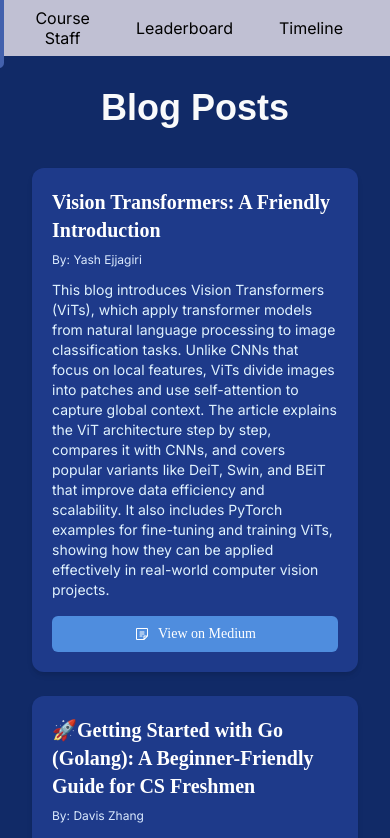
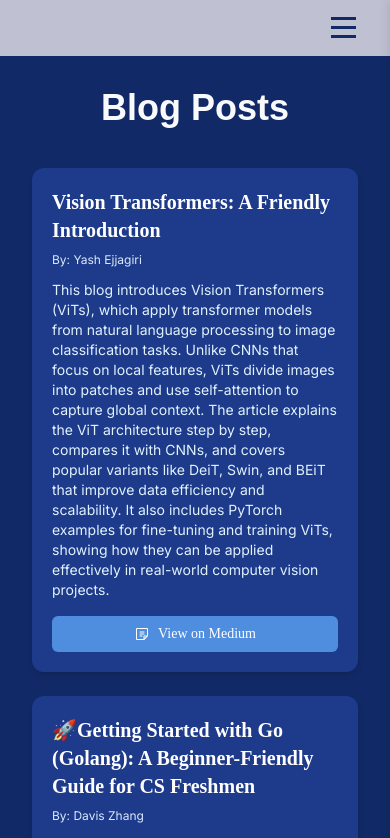
Before and after one commit to somyas25/cs124h, a Next.js app: page /resources in a window 390 px wide. Shown: the top 838 px of the page. Built offline with nearby package versions, Linux system fonts and the light colour scheme; a web font is replaced by a local one.

Commit message:
Making navbar into sidebar on smaller screens

```diff
--- a/components/navbar.js
+++ b/components/navbar.js
@@ -1,20 +1,56 @@
 "use client";
 
-import React from "react";
+import React, { useState, useEffect } from "react";
 import Link from "next/link";
 import { usePathname } from "next/navigation";
 import styles from "../styles/Navbar.module.css";
 
 const Navbar = () => {
   const pathname = usePathname();
+  const [isSidebarOpen, setIsSidebarOpen] = useState(false);
+  const [isMobile, setIsMobile] = useState(false);
+
+  useEffect(() => {
+    const checkScreenSize = () => {
+      setIsMobile(window.innerWidth <= 768);
+    };
+
+    checkScreenSize();
+    window.addEventListener('resize', checkScreenSize);
+
+    return () => window.removeEventListener('resize', checkScreenSize);
+  }, []);
+
+  const handleLinkClick = () => {
+    setIsSidebarOpen(false);
+  };
+
+  const toggleSidebar = () => {
+    setIsSidebarOpen(!isSidebarOpen);
+  };
 
   return (
+    <>
       <nav className={styles.navbar}>
-      <div className={styles["nav-items"]}>
+        {/* Mobile hamburger menu */}
+        {isMobile && (
+          <button
+            className={styles["hamburger-menu"]}
+            onClick={toggleSidebar}
+            aria-label="Toggle menu"
+          >
+            <span className={styles["hamburger-line"]}></span>
+            <span className={styles["hamburger-line"]}></span>
+            <span className={styles["hamburger-line"]}></span>
+          </button>
+        )}
+
+        {/* Desktop navigation */}
+        <div className={`${styles["nav-items"]} ${isMobile ? styles.hidden : ''}`}>
           <Link href="/">
             <button
               className={`${styles["nav-button"]} ${styles["home-button"]} ${
-              pathname === "/"
+                pathname === "/" ? styles.active : ""
               }`}
             >
               Home
@@ -67,6 +103,78 @@ const Navbar = () => {
           </Link>
         </div>
       </nav>
+
+      {/* Mobile Sidebar */}
+      {isMobile && (
+        <>
+          {/* Overlay */}
+          <div
+            className={`${styles.overlay} ${isSidebarOpen ? styles.active : ''}`}
+            onClick={handleLinkClick}
+          ></div>
+
+          {/* Sidebar */}
+          <div className={`${styles.sidebar} ${isSidebarOpen ? styles.open : ''}`}>
+            <div className={styles["sidebar-content"]}>
+              <Link href="/" onClick={handleLinkClick}>
+                <button
+                  className={`${styles["nav-button"]} ${styles["home-button"]} ${
+                    pathname === "/" ? styles.active : ""
+                  }`}
+                >
+                  Home
+                </button>
+              </Link>
+              <Link href="/hall_of_fame" onClick={handleLinkClick}>
+                <button
+                  className={`${styles["nav-button"]} ${
+                    pathname === "/hall_of_fame" ? styles.active : ""
+                  }`}
+                >
+                  ⭐ Hall Of Fame ⭐
+                </button>
+              </Link>
+              <Link href="/resources" onClick={handleLinkClick}>
+                <button
+                  className={`${styles["nav-button"]} ${
+                    pathname === "/resources" ? styles.active : ""
+                  }`}
+                >
+                  ⭐ Resources ⭐
+                </button>
+              </Link>
+              <Link href="/course_staff" onClick={handleLinkClick}>
+                <button
+                  className={`${styles["nav-button"]} ${
+                    pathname === "/course_staff" ? styles.active : ""
+                  }`}
+                >
+                  Course Staff
+                </button>
+              </Link>
+              <Link href="/leaderboard" onClick={handleLinkClick}>
+                <button
+                  className={`${styles["nav-button"]} ${
+                    pathname === "/leaderboard" ? styles.active : ""
+                  }`}
+                >
+                  Leaderboard
+                </button>
+              </Link>
+              <Link href="/timeline" onClick={handleLinkClick}>
+                <button
+                  className={`${styles["nav-button"]} ${
+                    pathname === "/timeline" ? styles.active : ""
+                  }`}
+                >
+                  Timeline
+                </button>
+              </Link>
+            </div>
+          </div>
+        </>
+      )}
+    </>
   );
 };
 
--- a/styles/Navbar.module.css
+++ b/styles/Navbar.module.css
@@ -1,9 +1,12 @@
+/* Desktop navbar styles */
 .navbar {
   display: flex;
   justify-content: right;
   padding: 0 2em;
   background-color: #c0c0d3;
   height: 3.5em;
+  position: relative;
+  z-index: 1000;
 }
 
 .nav-items {
@@ -24,12 +27,14 @@
   cursor: pointer;
   font-size: medium;
   transition: background-color 0.3s ease;
+  width: 100%;
+  text-align: center;
 }
 
 .nav-button:hover {
   color: white;
   background-color: #112a67;
-  text-decoration: none; /* Prevent underline on hover */
+  text-decoration: none;
 }
 
 .nav-button.active {
@@ -43,3 +48,108 @@
   background-color: #112a67;
   color: white;
 }
+
+/* Sidebar for mobile phone */
+.hamburger-menu {
+  display: none;
+  flex-direction: column;
+  justify-content: center;
+  align-items: center;
+  background: none;
+  border: none;
+  cursor: pointer;
+  padding: 0;
+  width: 30px;
+  height: 30px;
+  margin-top: 0.75rem;
+  margin-left: auto;
+  margin-right: 1rem;
+}
+
+.hamburger-line {
+  width: 25px;
+  height: 3px;
+  background-color: #112a67;
+  margin: 3px 0;
+  transition: 0.3s;
+}
+
+.sidebar {
+  position: fixed;
+  top: 0;
+  right: -300px;
+  width: 300px;
+  height: 100vh;
+  background-color: #c0c0d3;
+  transition: right 0.3s ease;
+  z-index: 1001;
+  box-shadow: -2px 0 10px rgba(0, 0, 0, 0.1);
+}
+
+.sidebar.open {
+  right: 0;
+}
+
+.sidebar-content {
+  display: flex;
+  flex-direction: column;
+  padding: 4rem 1rem 2rem 1rem;
+  gap: 0.5rem;
+}
+
+.sidebar .nav-button {
+  margin-bottom: 0.5rem;
+  padding: 15px 20px;
+  text-align: left;
+  border-radius: 8px;
+  font-size: 1rem;
+}
+
+.overlay {
+  position: fixed;
+  top: 0;
+  left: 0;
+  width: 100vw;
+  height: 100vh;
+  background-color: rgba(0, 0, 0, 0.5);
+  z-index: 999;
+  opacity: 0;
+  visibility: hidden;
+  transition: opacity 0.3s ease, visibility 0.3s ease;
+}
+
+.overlay.active {
+  opacity: 1;
+  visibility: visible;
+}
+
+.hidden {
+  display: none !important;
+}
+
+@media (max-width: 768px) {
+  .navbar {
+    justify-content: flex-start;
+    padding: 0 1em;
+  }
+
+  .hamburger-menu {
+    display: flex;
+  }
+
+  .nav-items {
+    display: none;
+  }
+
+  .sidebar.open ~ .navbar .hamburger-line:nth-child(1) {
+    transform: rotate(-45deg) translate(-5px, 6px);
+  }
+
+  .sidebar.open ~ .navbar .hamburger-line:nth-child(2) {
+    opacity: 0;
+  }
+
+  .sidebar.open ~ .navbar .hamburger-line:nth-child(3) {
+    transform: rotate(45deg) translate(-5px, -6px);
+  }
+}
```
Lines whose indentation alone changed are shown as unchanged.
